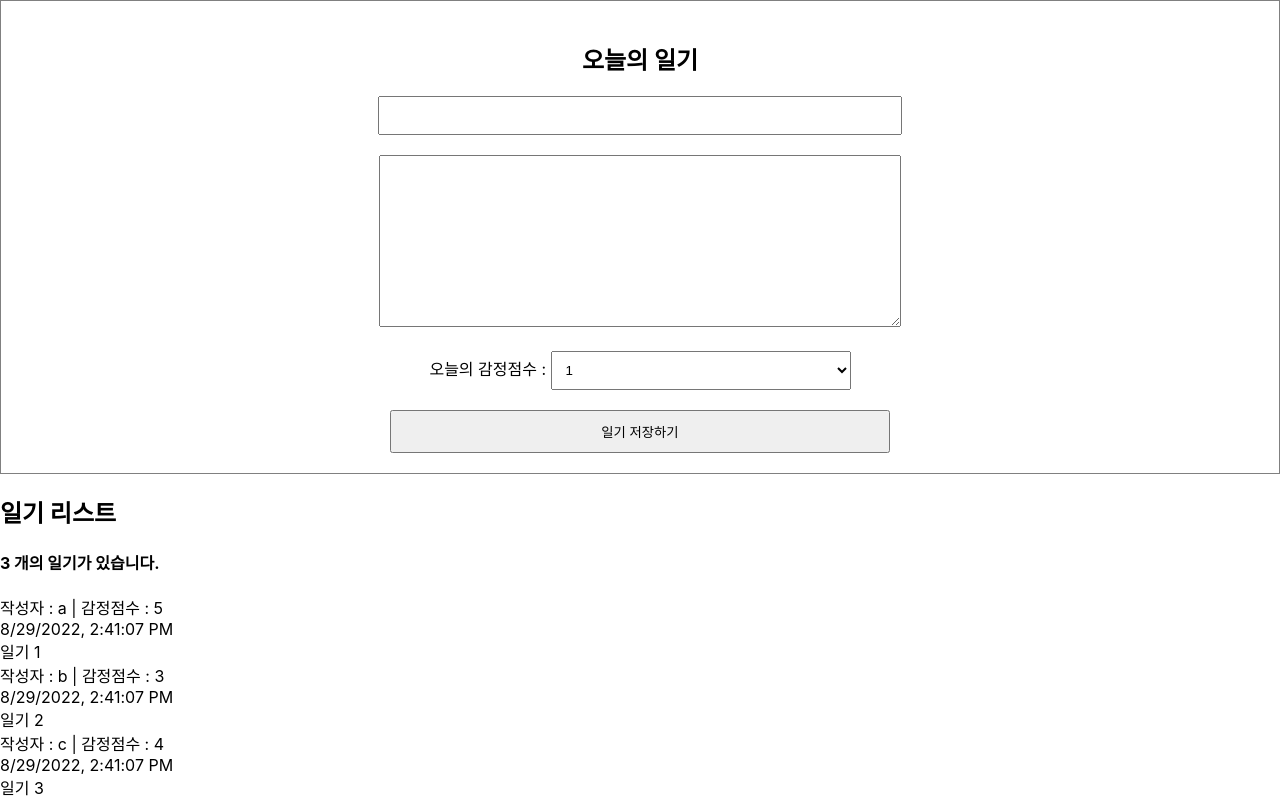
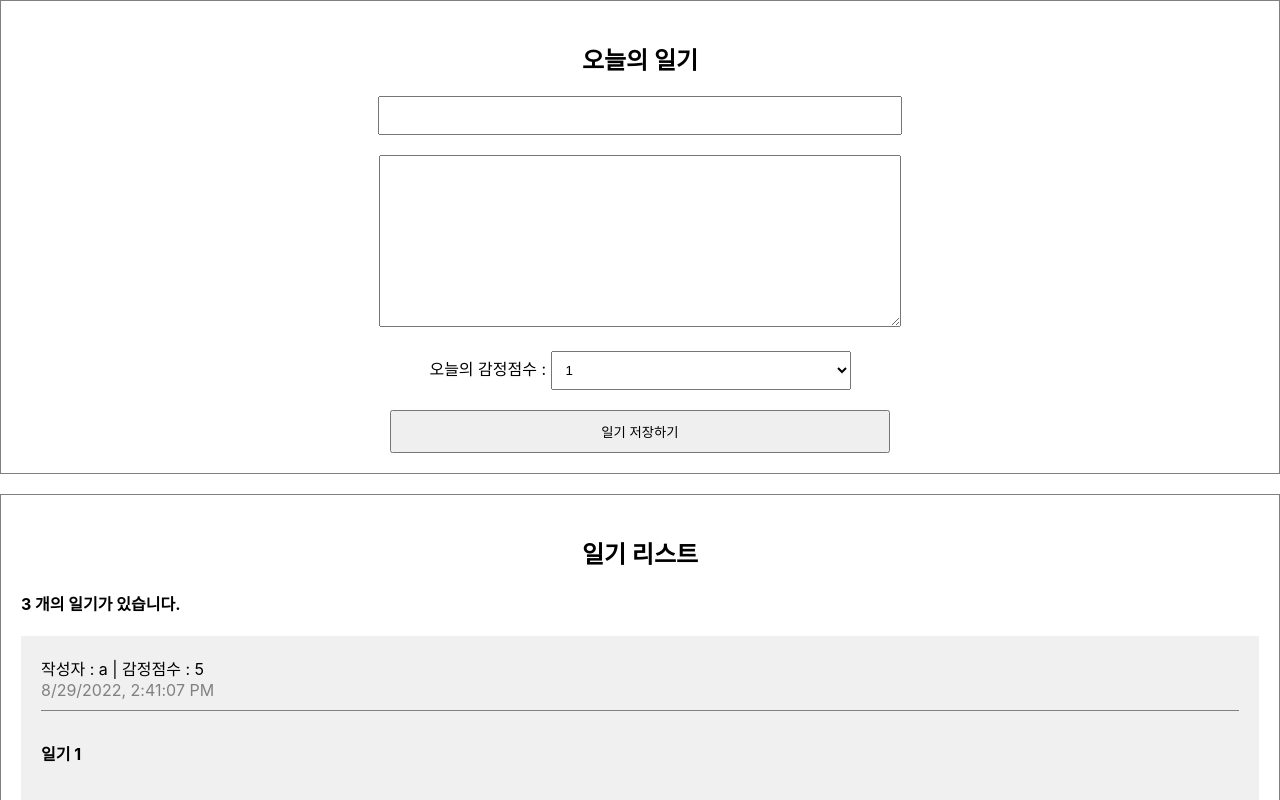
Before and after one commit to emjeLee/clone_coding, a React (Create React App) app in the folder react-diary/: page / in a window 1280 px wide. Shown: the top 800 px of the page. Built offline with nearby package versions, Linux system fonts and the light colour scheme.

Commit message:
List, Item CSS

```diff
--- a/react-diary/src/App.css
+++ b/react-diary/src/App.css
@@ -25,3 +25,37 @@
   padding: 10px;
   cursor: pointer;
 }
+
+/* List */
+.DiaryList {
+  border: 1px solid gray;
+  padding: 20px;
+  margin-top: 20px;
+}
+
+.DiaryList h2 {
+  text-align: center;
+}
+
+/* Item */
+.DiaryItem {
+  background-color: rgb(240, 240, 240);
+  margin-bottom: 10px;
+  padding: 20px;
+}
+
+.DiaryItem .info {
+  border-bottom: 1px solid gray;
+  padding-bottom: 10px;
+  margin-bottom: 10px;
+}
+
+.DiaryItem .date {
+  color: gray;
+}
+
+.DiaryItem .content {
+  font-weight: bold;
+  margin-bottom: 30px;
+  margin-top: 30px;
+}
```
